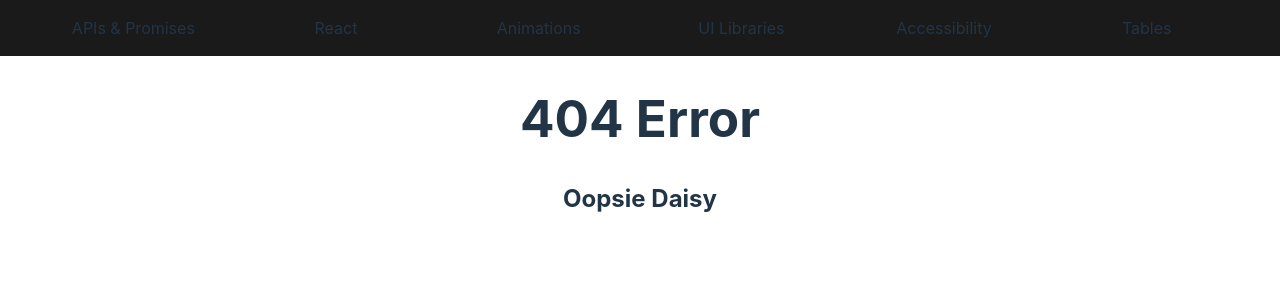
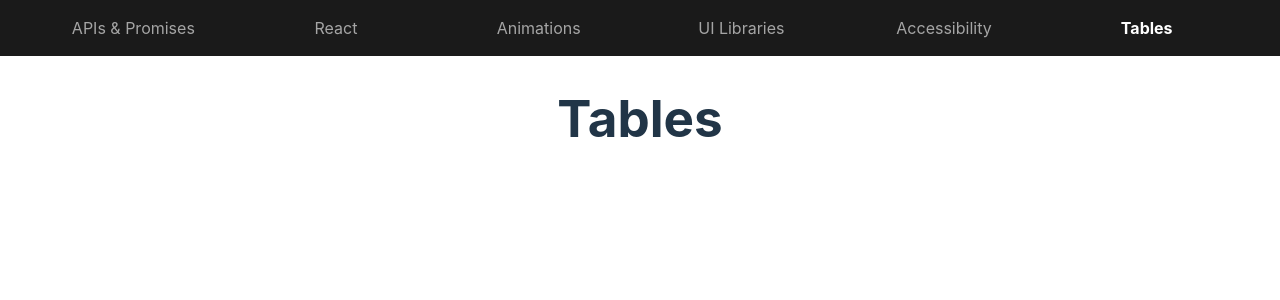
Before and after one commit to jon-slva/frontend-practice, a React (Vite) app: page /tables in a window 1280 px wide. Before the commit this address had no page. Shown: the top 300 px of the page. Built offline with nearby package versions, Linux system fonts and the light colour scheme.

Commit message:
Add new routes and update navigation menu, create Tables Page

```diff
--- a/src/App.jsx
+++ b/src/App.jsx
@@ -6,6 +6,7 @@ import Home from './pages/Home/Home'
 import Nav from './components/Nav/Nav'
 import ErrorPage from './pages/ErrorPage/ErrorPage'
 import ApisAndPromises from './pages/ApisAndPromises/ApisAndPromises'
+import Tables from './pages/Tables/Tables'
 function App() {
 
 	return (
@@ -15,6 +16,8 @@ function App() {
 				<Routes>
 					<Route path="/" element={<Home />} />
 					<Route path="/apis-and-promises" element={<ApisAndPromises />} />
+					<Route path="/react" element={<ApisAndPromises />} />
+					<Route path="/tables" element={<Tables />} />
 					<Route path="*" element={<ErrorPage />} />
 				</Routes>
 			</BrowserRouter>
--- a/src/components/Nav/Nav.jsx
+++ b/src/components/Nav/Nav.jsx
@@ -1,4 +1,5 @@
 import { useEffect, useState } from 'react'
+import { NavLink, Link } from 'react-router-dom'
 import './Nav.scss'
 
 const Nav = () => {
@@ -8,7 +9,6 @@ const Nav = () => {
 		reactMenuFadeTransition: false,
 		uiMenuFadeTransition: false
 	})
-
 	let timeoutId = null;
 
 	const handleMenu = (menuName) => {
@@ -40,14 +40,14 @@ const Nav = () => {
 			<nav className='nav-container'>
 				<ul className='nav'>
 					<li className='nav__item'>
-						<a href="/apis-and-promises" className='nav__item-link'>
+						<NavLink to="/apis-and-promises" className='nav__item-link' activeClassName='active-menu-item'>
 							APIs & Promises
-						</a>
+						</NavLink>
 					</li>
 					<li className='nav__item' onMouseEnter={() => handleMenu("reactMenuOn")} onMouseLeave={() => handleMenu("reactMenuFadeTransition")}>
-						<a href="" className={`nav__item-link ${menuState.reactMenuOn ? "active-menu-item" : ""} `}>
+						<NavLink to="/react" className={`nav__item-link ${menuState.reactMenuOn ? "hover-menu-item" : ""} `}>
 							React
-						</a>
+						</NavLink>
 						{menuState.reactMenuOn && (
 							<ul className={`react-submenu ${menuState.reactMenuFadeTransition ? "fade-in" : "fade-out"}`} onMouseEnter={() => handleMenu("reactMenuOn")} onMouseLeave={() => handleMenu("reactMenuFadeTransition")}>
 								<li className='react-submenu__header'>
@@ -106,7 +106,7 @@ const Nav = () => {
 						</a>
 					</li>
 					<li className='nav__item' onMouseEnter={() => handleMenu("uiMenuOn")} onMouseLeave={() => handleMenu("uiMenuFadeTransition")}>
-						<a href="" className={`nav__item-link ${menuState.uiMenuOn ? "active-menu-item" : ""} `}>
+						<a href="" className={`nav__item-link ${menuState.uiMenuOn ? "hover-menu-item" : ""} `}>
 							UI Libraries
 						</a>
 						{menuState.uiMenuOn && (
@@ -125,9 +125,9 @@ const Nav = () => {
 						</a>
 					</li>
 					<li className='nav__item'>
-						<a href="" className='nav__item-link'>
+						<NavLink to="/tables" className='nav__item-link'>
 							Tables
-						</a>
+						</NavLink>
 					</li>
 				</ul>
 			</nav >
--- a/src/components/Nav/Nav.scss
+++ b/src/components/Nav/Nav.scss
@@ -6,6 +6,7 @@
 	display: flex;
 	justify-content: space-between;
 	background-color: #1a1a1a;
+	color: #a5a5a5;
 	padding: 0 32px;
 	position: relative;
 
@@ -19,6 +20,7 @@
 		display: block;
 
 		&:hover {
+			color: white;
 			background-color: #2a2a2a;
 		}
 	}
@@ -57,8 +59,14 @@
 	}
 }
 
-.active-menu-item {
+.hover-menu-item {
+	color: white;
 	background-color: #2a2a2a;
+}
+
+.active {
+	color: white;
+	font-weight: bold;
 }
 
 
--- /dev/null
+++ b/src/pages/Tables/Tables.jsx
@@ -0,0 +1,15 @@
+import './Tables.scss'
+
+import React from 'react'
+
+const Tables = () => {
+	return (
+		<main>
+			<h1>Tables</h1>
+
+
+		</main>
+	)
+}
+
+export default Tables
```
Also changed, not shown: src/pages/Tables/Tables.scss (added).
